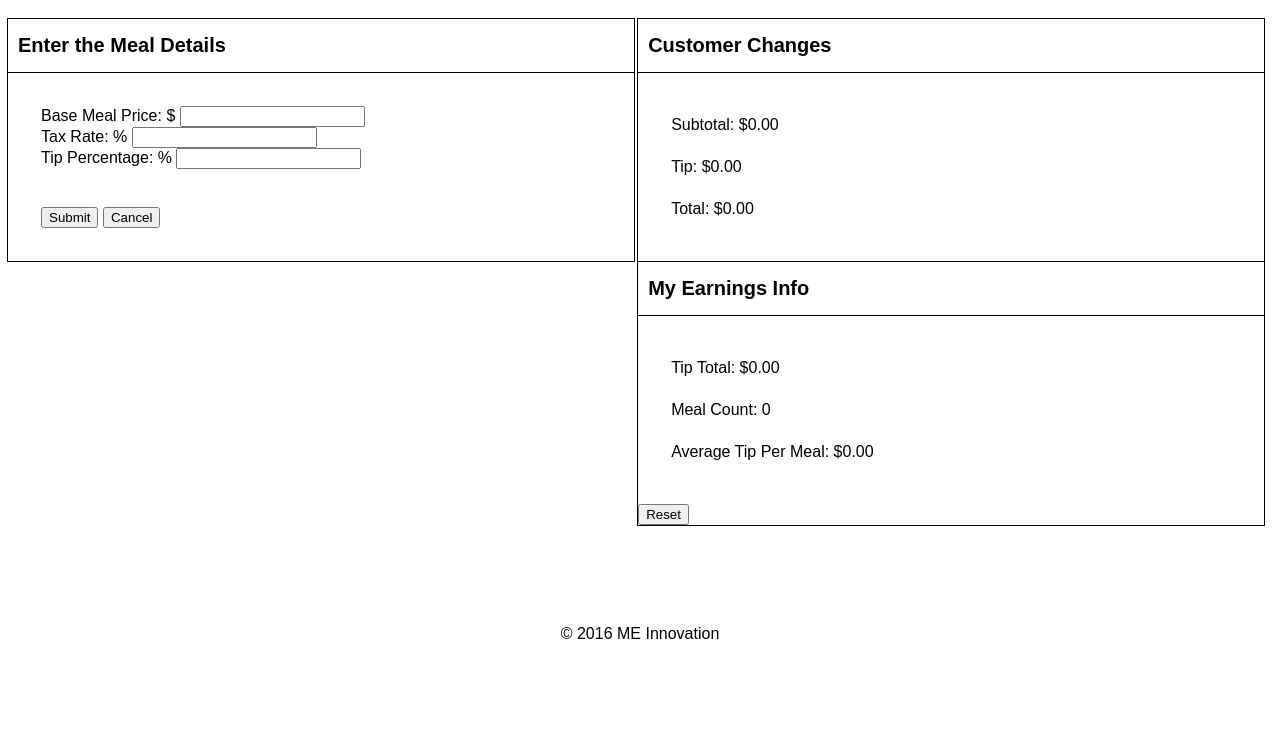
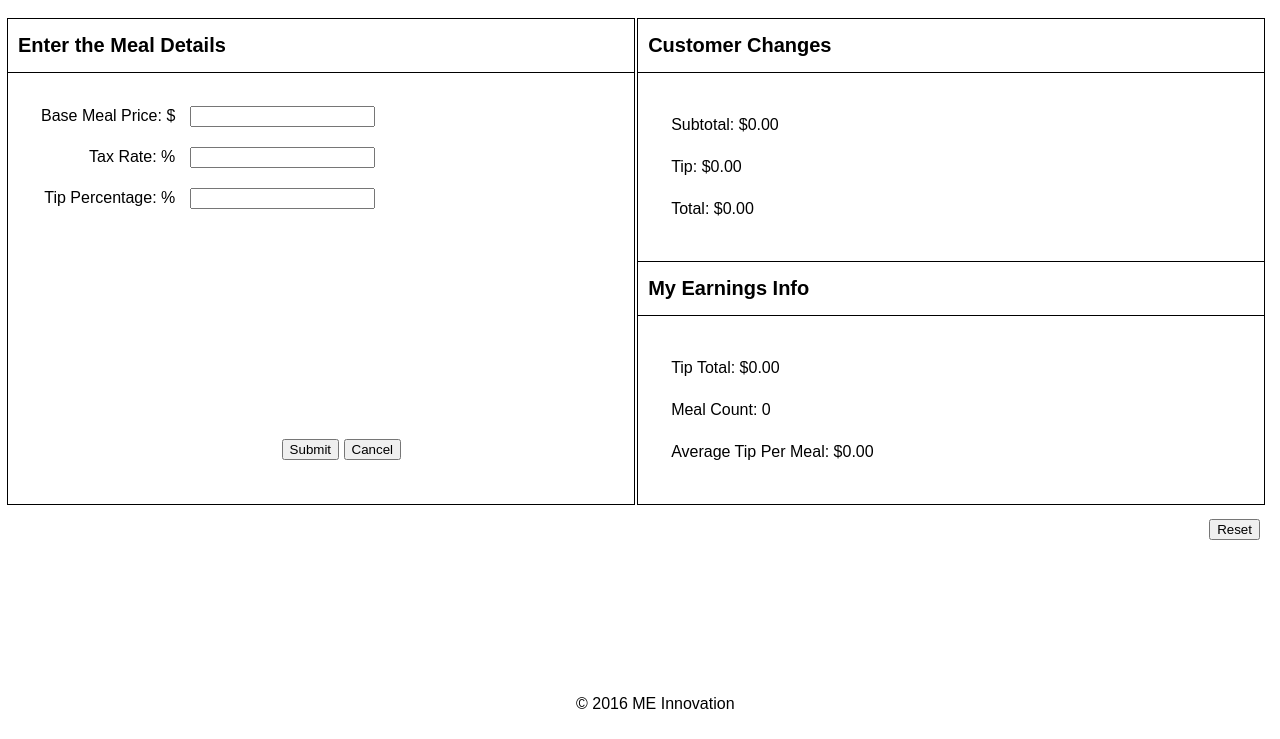
Before and after one commit to mse2321/waiter_calculator, a plain HTML site: page index.html in a window 1280 px wide. Shown: the part 61-800 px from the top of the page. Drawn offline with nearby package versions, Linux system fonts and the light colour scheme.

Commit message:
finished intitial submissions

```diff
--- a/index.html
+++ b/index.html
@@ -7,16 +7,18 @@
   <style>
 body { font-family: 'Arial', sans-serif; }
 .container { width: 100%; margin: 0 auto; }
-.reset { text-align: right; }
+.reset { position: absolute; top: 580px; right: 20px;}
 .content_column { width: 49.5%;}
 h1 { text-align: center; }
 table { padding: 30px; }
-.input_container { padding: 0px; margin-bottom: 38px;}
+.input_container { padding: 0px; margin-bottom: 242px; text-align: right;}
+input {margin-left: 10px; margin-bottom: 20px;}
+.form_buttons { margin: 0 auto; position: absolute; top: 500px; left: 22%; z-index: 9999;}
 #earnings_heading {border-top: 1px solid black;}
 #results, #data { display: inline-block; outline: 1px solid black; vertical-align: top; }
 .headings { text-align: left; border-bottom: 1px solid black; padding-left: 10px; padding-bottom: 15px; padding-top: 15px; font-weight: bold; font-size: 20px; }
 tr { height: 40px; }
-footer { margin-top: 100px; }
+footer { margin: 0 auto; position: absolute; bottom: 10px; left: 45%;}
 footer p { text-align: center; }
 
   </style>
@@ -83,11 +85,13 @@ footer p { text-align: center; }
                     <label for="tax_rate">Tax Rate: % </label><input type="number" ng-model="tax_rate" required><br />
                     <label for="tip_percent">Tip Percentage: % </label><input type="number" ng-model="tip_percent" required><br />
                   </div>
-                  <button type="submit" ng-click="submit()">Submit</button>
-                  <button type="reset" ng-click="cancel()">Cancel</button>
                 </td>
               </tr>
             </table>
+              <div class="form_buttons">
+                <button type="submit" ng-click="submit()">Submit</button>
+                <button type="reset" ng-click="cancel()">Cancel</button>
+              </div>
           </form>
         </div>
       </div> <!-- end of data -->
```
